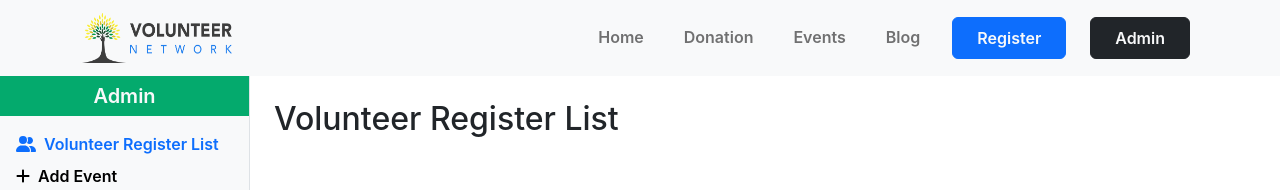
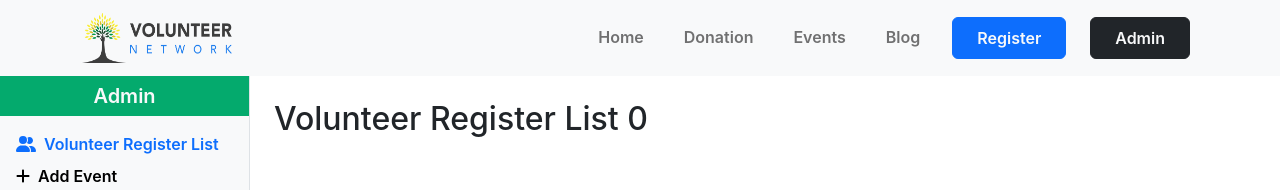
Before and after one commit to crescentpartha/Volunteer-Network, a React (Create React App) app in the folder volunteer-network/: page /admin/volunteerRegisterList in a window 1280 px wide. Shown: the top 190 px of the page. Built offline with nearby package versions, Linux system fonts and the light colour scheme; no server answers.

Commit message:
Create useDisplayActivities custome hook and display length

```diff
--- a/volunteer-network/src/components/Admin/VolunteerRegisterList/VolunteerRegisterList.js
+++ b/volunteer-network/src/components/Admin/VolunteerRegisterList/VolunteerRegisterList.js
@@ -1,9 +1,12 @@
 import React from 'react';
+import useDisplayActivities from '../../../hooks/useDisplayActivities';
 
 const VolunteerRegisterList = () => {
+    const [activities] = useDisplayActivities();
+
     return (
         <div className='p-4 border-bottom'>
-            <h2 className='text-start'>Volunteer Register List</h2>
+            <h2 className='text-start'>Volunteer Register List {activities.length}</h2>
         </div>
     );
 };
--- /dev/null
+++ b/volunteer-network/src/hooks/useDisplayActivities.js
@@ -0,0 +1,16 @@
+import { useEffect, useState } from 'react';
+
+const useDisplayActivities = () => {
+    const [activities, setActivities] = useState([]);
+
+    useEffect( () => {
+        const url = `http://localhost:5000/activity`;
+        fetch(url)
+        .then(res => res.json())
+        .then(data => setActivities(data));
+    }, [activities]);
+
+    return [activities, setActivities];
+}
+
+export default useDisplayActivities;
```
